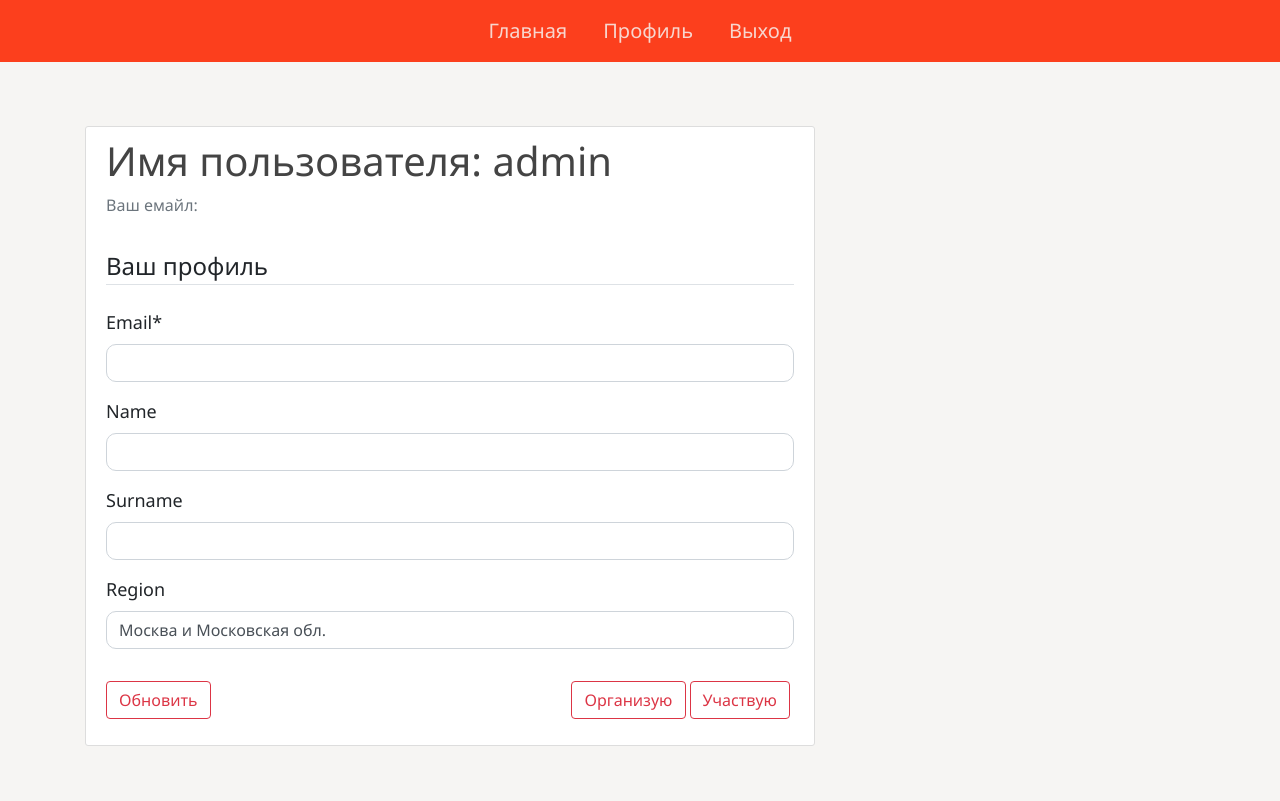
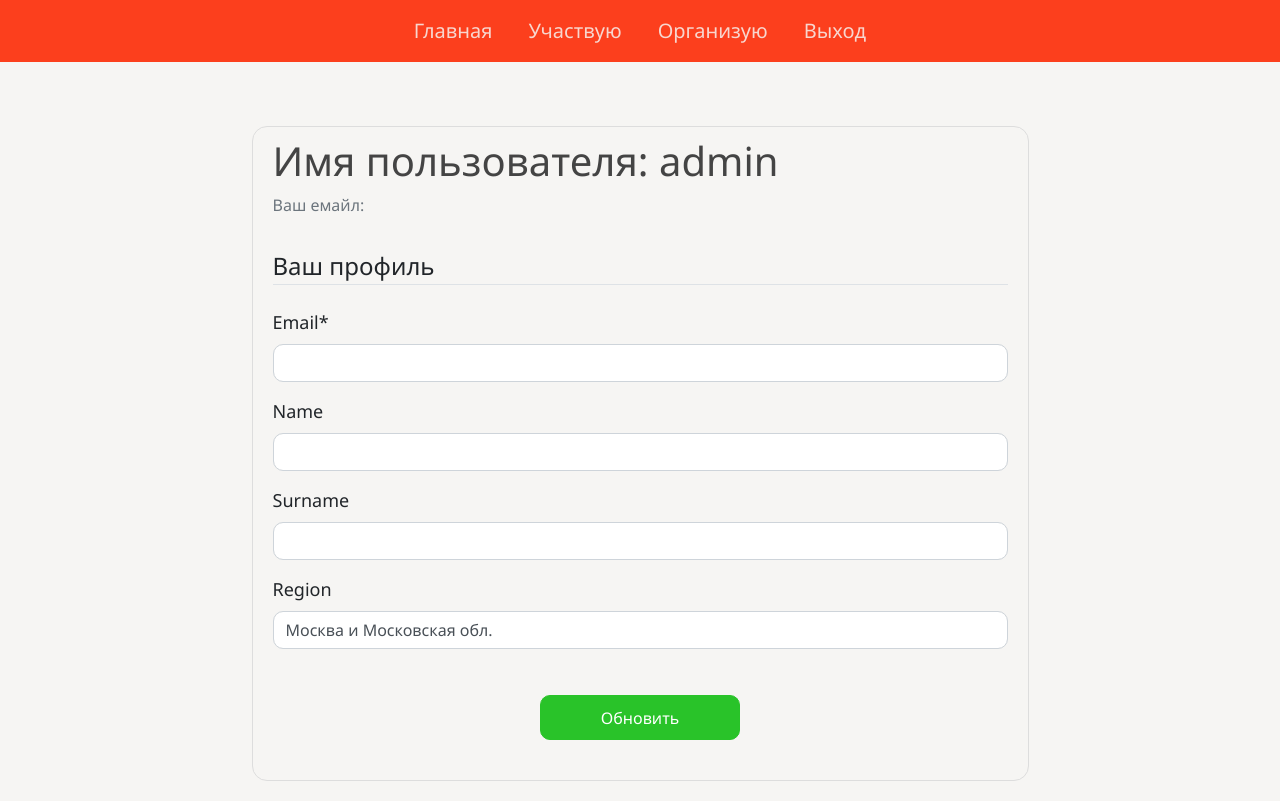
Before and after one commit to hsse-distributed-events-team/distributed-events, a Django app: page /user_profile/ in a window 1280 px wide. Before the commit the page ends 746 px from the top, so only its background shows below. Run offline with Django 4.2, Linux system fonts and the light colour scheme; a user stored in the database is signed in; some libraries are stand-ins or nearby versions.

Commit message:
Final fix user_profile front

```diff
--- a/distributedEvents/templates/user_handler/base.html
+++ b/distributedEvents/templates/user_handler/base.html
@@ -23,14 +23,15 @@
       <nav class="navbar navbar-expand-lg navbar-light">
         <div class="collapse navbar-collapse" id="navbarNav">
             <ul class="navbar-nav">
-                {% if user.is_authenticated %}
+               {% if user.is_authenticated %}
                 <a class="nav-item nav-link" href="{% url 'all_events' %}">Главная</a>
-                <a class="nav-item nav-link" href="{% url 'user_profile' %}">Профиль</a>
+                <a class="nav-item nav-link" href="{% url 'participant_event_list' %}">Участвую</a>
+                <a class="nav-item nav-link" href="{% url 'staff_event_list' %}">Организую</a>
                 <a class="nav-item nav-link" href="{% url 'logout' %}">Выход</a>
               {% else %}
                 <a class="nav-item nav-link" href="{% url 'all_events' %}">Главная</a>
+                <a class="nav-item nav-link" href="{% url 'register' %}">Регистрация</a>
                 <a class="nav-item nav-link" href="{% url 'login' %}">Вход</a>
-                <a class="nav-item nav-link" href="{% url 'register' %}">Регистрация</a>
               {% endif %}
             </ul>
         </div>
@@ -65,7 +66,6 @@
     </header> -->
     <main role="main" class="container">
       <div class="row">
-        <div class="col-md-8">
           {% if messages %}
             {% for message in messages %}
               <div class="alert alert-{{ message.tags }}">
@@ -74,7 +74,6 @@
             {% endfor %}
           {% endif %}
           {% block content %}{% endblock %}
-        </div>
       </div>
 
     </main>
--- a/distributedEvents/templates/user_handler/login.html
+++ b/distributedEvents/templates/user_handler/login.html
@@ -9,7 +9,7 @@
                 {{ form|crispy }}
             </fieldset>
             <div class="form-group">
-                <button class="btn btn-outline-danger" type="submit">Войти</button>
+                <button class="btn btn-add" type="submit">Войти</button>
             </div>
         </form>
         <div class="border-top pt-3">
--- a/distributedEvents/templates/user_handler/register.html
+++ b/distributedEvents/templates/user_handler/register.html
@@ -9,7 +9,7 @@
                 {{ form|crispy }}
             </fieldset>
             <div class="form-group">
-                <button class="btn btn-outline-danger" type="submit">Регистрация</button>
+                <button class="btn btn-add" type="submit">Регистрация</button>
             </div>
         </form>
         <div class="border-top pt-3">
--- a/distributedEvents/templates/user_handler/user_profile.html
+++ b/distributedEvents/templates/user_handler/user_profile.html
@@ -15,9 +15,7 @@
             {{ u_form|crispy }}
           </fieldset>
           <div class="form-group">
-              <button class="btn btn-outline-danger" type="submit" name="upd">Обновить</button>
-              <a class="btn btn-outline-danger float-end mr-1" href="{% url 'participant_event_list' %}">Участвую</a>
-              <a class="btn btn-outline-danger float-end mr-1" href="{% url 'staff_event_list' %}">Организую</a>
+              <button class="btn btn-add" type="submit" name="upd">Обновить</button>
           </div>
       </form>
     </div>
--- a/user_handler/static/user_handler/main.css
+++ b/user_handler/static/user_handler/main.css
@@ -44,12 +44,17 @@ ul {
 }
 
 .content-section {
-  background: #ffffff;
+  background-color: #f6f5f3;
   padding: 10px 20px;
   border: 1px solid #dddddd;
-  border-radius: 3px;
+  border-radius: 15px;
+
   margin-bottom: 20px;
   margin-top: 4rem;
+}
+.row {
+    margin-left: 15%!important;
+    margin-right: 15%!important;
 }
 
 .article-title {
```
